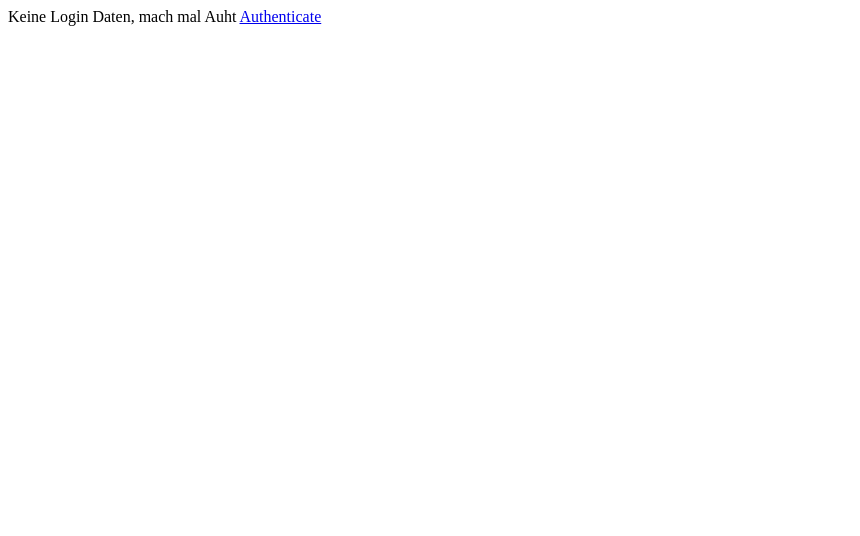
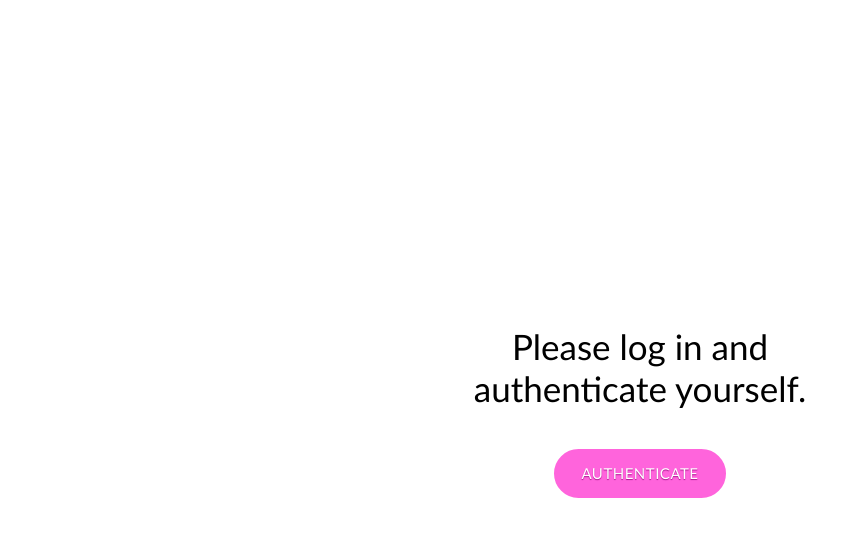
Before and after one commit to sipgate-io/io-labs-grafana-call-statistics, a website: page call-statistics-service/web/index.html in a window 1280 px wide. Shown: the whole page, without its empty margins (0-860 px from the left). Drawn offline with Linux system fonts and the light colour scheme.

Commit message:
feat: add CSS to HTML on authentication page
Co-authored-by: Maximilian Knoll <knoll@sipgate.de>
Co-authored-by: Tim Koppers <koppers@sipgate.de>

```diff
--- a/call-statistics-service/web/index.html
+++ b/call-statistics-service/web/index.html
@@ -1,10 +1,13 @@
 <!DOCTYPE html>
 <html>
   <head>
+    <link rel="stylesheet" type="text/css" media="all" href="main.css">
     <title>Please authenticate</title>
   </head>
   <body>
-    Keine Login Daten, mach mal Auht
-    <a target="_blank" href="{OAUTH_LINK}">Authenticate</a>
+    <div>
+      <p>Please log in and<br>authenticate yourself.</p>
+      <a class="btn primary" href="{OAUTH_LINK}" target="">authenticate</a>
+    </div>
   </body>
 </html>
--- /dev/null
+++ b/call-statistics-service/web/main.css
@@ -0,0 +1,69 @@
+body {
+  margin: 0;
+  padding: 0;
+  display: flex;
+  justify-content: center;
+  align-items: center;
+  position: absolute;
+  height: 100vh;
+  left: 0;
+  width: 100vw;
+  font-family: "Helvetica-Bold", "Helvetica Bold", "HelveticaNeue-Bold",
+    "Helvetica Neue Bold", Trebuchet MS, BlinkMacSystemFont, -apple-system,
+    "Segoe UI", Roboto, "Helvetica Neue", Helvetica, Arial, sans-serif;
+  font-size: 35px;
+  font-weight: normal;
+  font-style: normal;
+  list-style: none;
+  font-variant: normal;
+  text-align: center;
+  background-color: #fff;
+}
+
+.btn.primary {
+  margin: 0;
+  outline: none;
+  font-weight: normal;
+  font-style: normal;
+  list-style: none;
+  font-variant: normal;
+  text-rendering: optimizelegibility;
+  -webkit-tap-highlight-color: rgba(0, 0, 0, 0);
+  -webkit-font-smoothing: antialiased;
+  font-variant-ligatures: none;
+  position: relative;
+  box-sizing: border-box;
+  letter-spacing: 0.5px;
+  text-transform: uppercase;
+  cursor: pointer;
+  z-index: 2;
+  display: inline-block;
+  padding: 14px 25px;
+  line-height: 17px;
+  font-size: 15px;
+  text-align: center;
+  transition: box-shadow 0.3s, transform 0.3s, -webkit-transform 0.3s;
+  border-radius: 999px;
+  text-shadow: 0 0.5px 1px #a8168c;
+  font-family: "Helvetica-Bold", "Helvetica Bold", "HelveticaNeue-Bold",
+    "Helvetica Neue Bold", Trebuchet MS, BlinkMacSystemFont, -apple-system,
+    "Segoe UI", Roboto, "Helvetica Neue", Helvetica, Arial, sans-serif;
+  background: #ff64dc;
+  color: #fff;
+  text-decoration: none;
+  margin-right: 3px;
+  margin-left: 3px;
+  margin-bottom: 13px;
+  border: 2px solid #ff64dc;
+}
+
+.btn:hover {
+  cursor: pointer;
+  -webkit-transform: translate(5px, -4px);
+  -ms-transform: translate(5px, -4px);
+  transform: translate(5px, -4px);
+  transition: box-shadow 0.3s, -webkit-transform 0.3s;
+  transition: box-shadow 0.3s, transform 0.3s;
+  transition: box-shadow 0.3s, transform 0.3s, -webkit-transform 0.3s;
+  box-shadow: -10px 8px 0 #a8168c;
+}
```
